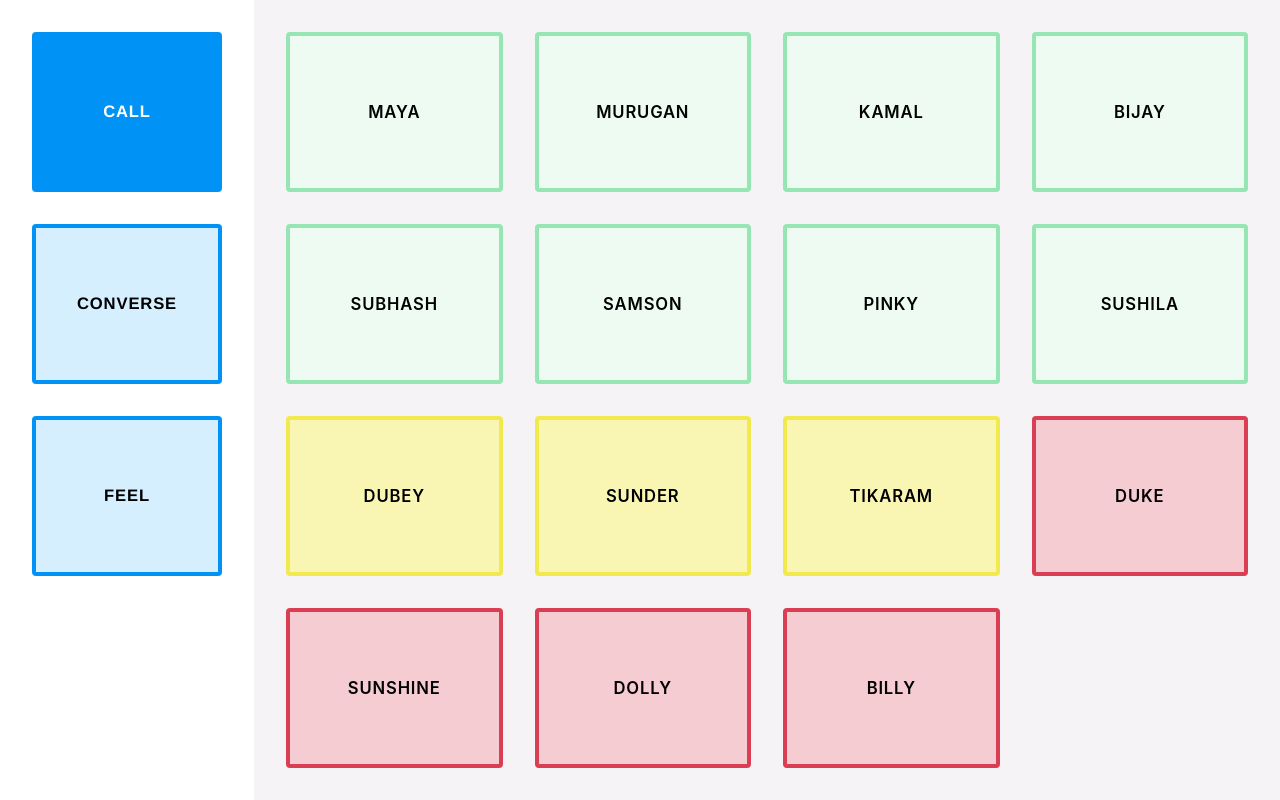
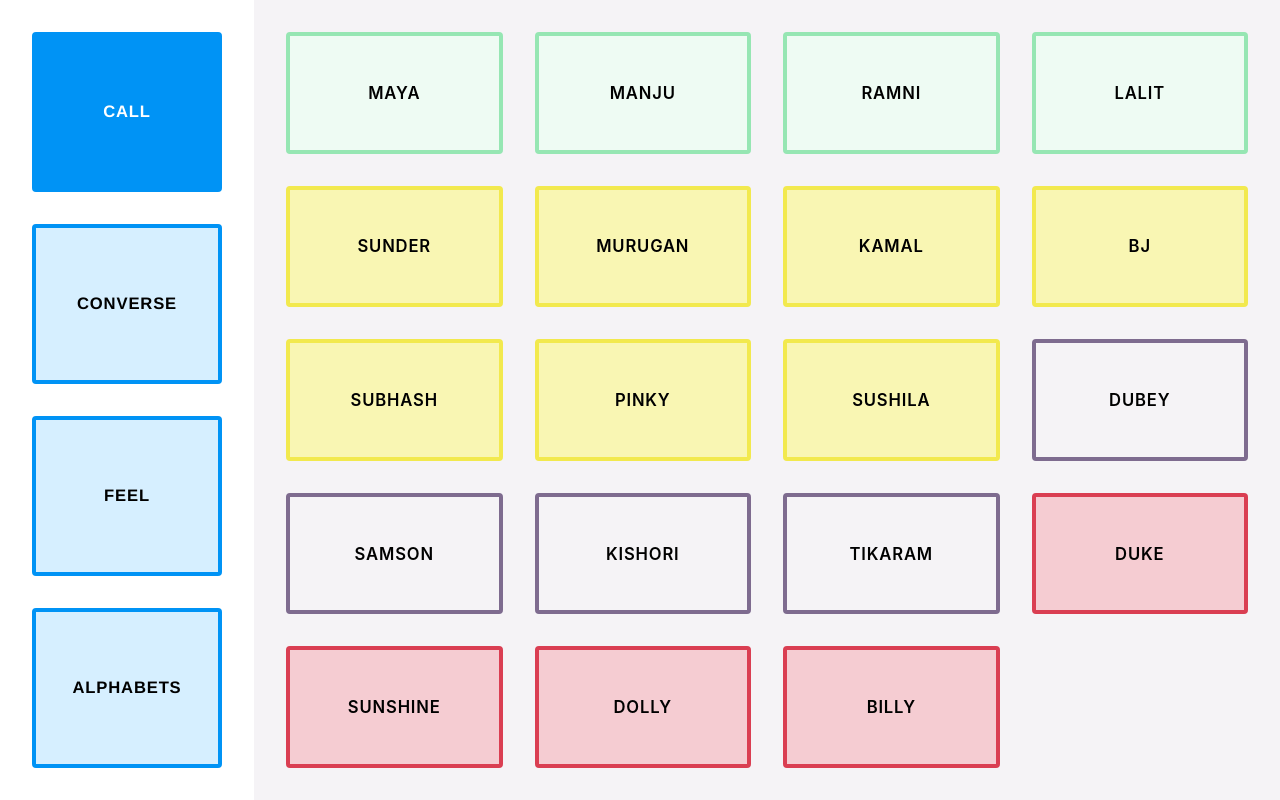
Before and after one commit to pbandjs/dn-aac, a React (Create React App) app: page / in a window 1280 px wide. Built offline with nearby package versions, Linux system fonts and the light colour scheme.

Commit message:
Added alphabets tab

```diff
--- a/src/api/builtins.js
+++ b/src/api/builtins.js
@@ -48,26 +48,36 @@ const groups = [
         class: "border-green-400 background-green-100 hover-green-400 ",
         phrases: [
           { phrase: "MAYA", class: "" },
-          { phrase: "MURUGAN", class: "", pronounce: "Mooroogan" },
-          { phrase: "KAMAL", class: "" },
-          { phrase: "BIJAY", class: "", pronounce: "Bejay" }
-        ]
-      },
-      {
-        class: "border-green-400 background-green-100 hover-green-400",
-        phrases: [
-          { phrase: "SUBHASH", class: "", pronounce: "Subhash" },
-          { phrase: "SAMSON", class: "" },
-          { phrase: "PINKY", class: "" },
-          { phrase: "SUSHILA", class: "", pronounce: "Sosheela" }
+          { phrase: "MANJU", class: "", pronounce: "Muhnjew" },
+          { phrase: "RAMNI", class: "", pronounce: "Rum-knee" },
+          { phrase: "LALIT", class: "", pronounce: "Lahlith" }
         ]
       },
       {
         class: "border-yellow-400 background-yellow-100 hover-yellow-400",
         phrases: [
-          { phrase: "DUBEY", class: "", pronounce: "Dubay" },
           { phrase: "SUNDER", class: "" },
+          { phrase: "MURUGAN", class: "", pronounce: "Mooroogan" },
+          { phrase: "KAMAL", class: "" },
+          { phrase: "BJ", class: "", pronounce: "Bejay" }
+        ]
+      },
+      {
+        class: "border-yellow-400 background-yellow-100 hover-yellow-400",
+        phrases: [
+          { phrase: "SUBHASH", class: "", pronounce: "Subhash" },
+          { phrase: "PINKY", class: "" },
+          { phrase: "SUSHILA", class: "", pronounce: "Sosheela" },
+          { phrase: "DUBEY", class: "border-purple-400 background-purple-100 hover-purple-400", pronounce: "Dubay" }
+        ]
+      },
+      {
+        class: "border-purple-400 background-purple-100 hover-purple-400",
+        phrases: [
+          { phrase: "SAMSON", class: "border-purple-400 background-purple-100 hover-purple-400" },
+          { phrase: "KISHORI", class: "", pronounce: "Kishohri" },
           { phrase: "TIKARAM", class: "", pronounce: "Tikaram" },
+
           { phrase: "DUKE", class: "border-red-400 background-red-100 hover-red-400" }
         ]
       },
@@ -84,25 +94,21 @@ const groups = [
     phraseGroups: [
       {
         class: "border-green-400 background-green-100 hover-green-400",
-        phrases: [
-          { phrase: "HEY", class: "" },
-          { phrase: "YES", class: "" },
-          { phrase: "WHAT'S NEW?", class: "" },
-          { phrase: "HOW ARE YOU?", class: "" }
-        ]
+        phrases: [{ phrase: "HEY", class: "" }, { phrase: "WHAT'S UP?", class: "" }, { phrase: "HOW ARE YOU?", class: "" }]
       },
       {
         class: "border-green-400 background-green-100 hover-green-400",
         phrases: [
+          { phrase: "WHAT'S THE NEWS?", class: "" },
           { phrase: "HOW'S FAMILY?", class: "" },
           { phrase: "HOW'S WORK?", class: "" },
-          { phrase: "HOW'S SCHOOL?", class: "" },
-          { phrase: "HOW'S THE WEATHER?", class: "" }
+          { phrase: "HOW'S SCHOOL?", class: "" }
         ]
       },
       {
         class: "border-yellow-400 background-yellow-100 hover-yellow-400",
         phrases: [
+          { phrase: "HOW'S THE WEATHER?", class: "" },
           { phrase: "LET'S SIT OUTSIDE", class: "" },
           { phrase: "WHAT WOULD YOU LIKE TO HAVE?", class: "" },
           { phrase: "THE TREE IS IN BLOOM", class: "" }
@@ -111,10 +117,9 @@ const groups = [
       {
         class: "border-red-400 background-red-100 hover-red-400",
         phrases: [
-          { phrase: "BYE", class: "", pronounce: "Bye" },
-          { phrase: "SEE YOU", class: "" },
-          { phrase: "TAKE CARE", class: "" },
-          { phrase: "COME AGAIN", class: "" }
+          { phrase: "BYE, TAKE CARE", class: "", pronounce: "Bye, Take Care" },
+          { phrase: "COME AGAIN", class: "" },
+          { phrase: "GOOD NIGHT", class: "" }
         ]
       }
     ]
@@ -127,28 +132,105 @@ const groups = [
       {
         class: "border-green-400 background-green-100 hover-green-400",
         phrases: [
-          { phrase: "HAPPY", class: "", icon: "😀" },
-          { phrase: "GOOD", class: "", icon: "🙂" },
+          { phrase: "I'M HAPPY", class: "", icon: "😀" },
+          { phrase: "I'M GOOD", class: "", icon: "🙂" },
           { phrase: "COOL", class: "", icon: "😎" },
-          { phrase: "EXCITED", class: "", icon: "😄" }
+          { phrase: "I'M EXCITED", class: "", icon: "😄" },
+          { phrase: "I'M FINE", icon: "🙂", class: "" }
         ]
       },
       {
         class: "border-yellow-400 background-yellow-100 hover-yellow-400",
         phrases: [
-          { phrase: "HUNGRY", class: "", icon: "🍽️" },
-          { phrase: "PAIN", class: "", icon: "🤕" },
-          { phrase: "TIRED", class: "", icon: "😫" },
-          { phrase: "SLEEPY", class: "", icon: "😴" }
+          { phrase: "I'M HUNGRY", class: "", icon: "🍽️" },
+          { phrase: "I'M IN PAIN", class: "", icon: "🤕" },
+          { phrase: "I'M TIRED", class: "", icon: "😫" },
+          { phrase: "I'M SLEEPY", class: "", icon: "😴" },
+          { phrase: "I'M ITCHY", class: "", icon: "🖐️" }
         ]
       },
       {
         class: "border-red-400 background-red-100 hover-red-400",
         phrases: [
-          { phrase: "ANGRY", class: "", icon: "😠" },
-          { phrase: "SAD", class: "", icon: "😔", pronounce: "Sad" },
-          { phrase: "CONFUSED", class: "", icon: "😕" },
-          { phrase: "ANNOYED", class: "", icon: "😒" }
+          { phrase: "I'M ANGRY", class: "", icon: "😠" },
+          { phrase: "I'M SAD", class: "", icon: "😔", pronounce: "I'm Sad" },
+          { phrase: "I'M CONFUSED", class: "", icon: "😕" },
+          { phrase: "I'M FRUSTRATED", class: "", icon: "😒" }
+        ]
+      }
+    ]
+  },
+  {
+    name: "ALPHABETS",
+    mode: "compose",
+    tabClass: "dark-text border-blue-400 background-blue-100 hover-blue-400",
+    selectedClass: "background-blue-400",
+    phraseGroups: [
+      {
+        class: "border-green-400 background-green-100 hover-green-400",
+        phrases: [
+          { phrase: "A", class: "" },
+          { phrase: "B", class: "" },
+          { phrase: "C", class: "" },
+          { phrase: "D", class: "" },
+          { phrase: "E", class: "" },
+          { phrase: "F", class: "" }
+        ]
+      },
+      {
+        class: "border-green-400 background-green-100 hover-green-400",
+        phrases: [
+          { phrase: "G", class: "" },
+          { phrase: "H", class: "" },
+          { phrase: "I", class: "" },
+          { phrase: "J", class: "" },
+          { phrase: "K", class: "" },
+          { phrase: "L", class: "" }
+        ]
+      },
+      {
+        class: "border-green-400 background-green-100 hover-green-400",
+        phrases: [
+          { phrase: "M", class: "" },
+          { phrase: "N", class: "" },
+          { phrase: "O", class: "" },
+          { phrase: "P", class: "" },
+          { phrase: "Q", class: "" },
+          { phrase: "R", class: "" }
+        ]
+      },
+      {
+        class: "border-green-400 background-green-100 hover-green-400",
+        phrases: [
+          { phrase: "S", class: "" },
+          { phrase: "T", class: "" },
+          { phrase: "U", class: "" },
+          { phrase: "V", class: "" },
+          { phrase: "W", class: "" },
+          { phrase: "X", class: "" }
+        ]
+      },
+      {
+        class: "border-green-400 background-green-100 hover-green-400",
+        phrases: [
+          { phrase: "Y", class: "" },
+          { phrase: "Z", class: "" },
+          { phrase: ",", class: "" },
+          {
+            phrase: "SPACE",
+            value: phrase => {
+              return phrase + " "
+            },
+            class: ""
+          },
+          { phrase: "", class: "", isDummy: true },
+          {
+            phrase: "BACKSPACE",
+            value: phrase => {
+              return phrase.slice(0, phrase.length - 1)
+            },
+            class: ""
+          }
         ]
       }
     ]
--- a/src/screens/HomeAltOne.js
+++ b/src/screens/HomeAltOne.js
@@ -1,4 +1,4 @@
-import React, { useState } from "react"
+import React, { useState, useRef, useEffect } from "react"
 import "../styles/HomeAltOne.css"
 import { groups } from "../api/builtins"
 import speak from "../utils/speak"
@@ -7,9 +7,16 @@ import Twemoji from "react-twemoji"
 
 function HomeAltOne() {
   const [selectedGroupIndex, setSelectedGroupIndex] = useState(0)
+  const [composed, setComposed] = useState("")
+  const inputRef = useRef()
   const debouncedSpeak = debounce(phrase => {
     speak(phrase)
   }, 900)
+
+  const debouncedCompose = debounce(phrase => {
+    setComposed(phrase)
+    inputRef.current.focus()
+  }, 500)
 
   const selectedGroup = groups[selectedGroupIndex]
 
@@ -21,13 +28,20 @@ function HomeAltOne() {
     }
   }, 0)
 
-  const groupHeight = selectedGroup.phraseGroups.length
+  const groupHeight = selectedGroup.phraseGroups.length + (selectedGroup.mode === "compose" ? 1 : 0)
 
   // console.log(groupLength)
 
   const columnWidth = 100 / groupWidth
   const columnHeight = 100 / groupHeight
   // console.log(columnWidth)
+
+  useEffect(
+    () => {
+      inputRef.current && inputRef.current.focus()
+    },
+    [inputRef]
+  )
 
   return (
     <div className="Home">
@@ -51,7 +65,73 @@ function HomeAltOne() {
           </div>
         ))}
       </div>
-      <div className="Main ">
+      <div className={"Main " + (selectedGroup.mode === "compose" ? "column" : "")}>
+        {selectedGroup.mode === "compose" ? (
+          <React.Fragment>
+            <div key={"Phrase-composed"} className="Row" style={{ height: columnHeight + "%" }}>
+              <div
+                className="clear-composed"
+                onClick={() => {
+                  setComposed("")
+                }}
+              >
+                <Twemoji options={{ className: "emoji" }}>
+                  <span>✖️</span>
+                </Twemoji>
+              </div>
+
+              <div
+                className="composed-phrase"
+                onClick={() => {
+                  setComposed("")
+                }}
+              >
+                <input type="text" value={composed} ref={inputRef} />
+              </div>
+
+              <div className="speak-composed">
+                <div
+                  className="speak-composed-button"
+                  onClick={e => {
+                    debouncedSpeak(composed.toLowerCase())
+                  }}
+                >
+                  <Twemoji options={{ className: "emoji" }}>
+                    <span>🔊</span>
+                  </Twemoji>
+                </div>
+              </div>
+            </div>
+
+            {selectedGroup.phraseGroups.map((phraseGroup, i) => (
+              <div key={"Phrase-" + i} className="Row" style={{ height: columnHeight + "%" }}>
+                {phraseGroup.phrases.map((phrase, j) => (
+                  <div key={"Phrase-" + j} className={"Cell"} style={{ width: columnWidth + "%" }}>
+                    <div
+                      className={"Card " + (phrase.isDummy ? "dummy " : "") + (phrase.class || phraseGroup.class) || ""}
+                      onClick={e => {
+                        e.preventDefault()
+                        debouncedCompose(phrase.value ? phrase.value(composed) : composed + phrase.phrase)
+                      }}
+                      onContextMenu={e => {
+                        e.preventDefault()
+                        debouncedCompose(phrase.value ? phrase.value(composed) : composed + phrase.phrase)
+                      }}
+                    >
+                      {!!phrase.icon && (
+                        <Twemoji options={{ className: "emoji" }}>
+                          <span>{phrase.icon}</span>
+                        </Twemoji>
+                      )}
+                      {phrase.phrase}
+                    </div>
+                  </div>
+                ))}
+              </div>
+            ))}
+          </React.Fragment>
+        ) : (
+          <React.Fragment>
             {selectedGroup.phraseGroups.map((phraseGroup, i) => (
               <div key={"Phrase-" + i} className="Row" style={{ height: columnHeight + "%" }}>
                 {phraseGroup.phrases.map((phrase, j) => (
@@ -78,6 +158,8 @@ function HomeAltOne() {
                 ))}
               </div>
             ))}
+          </React.Fragment>
+        )}
       </div>
     </div>
   )
```
Also changed, not shown: src/styles/HomeAltOne.css (+88 -0 lines). Lines whose indentation alone changed are shown as unchanged.
